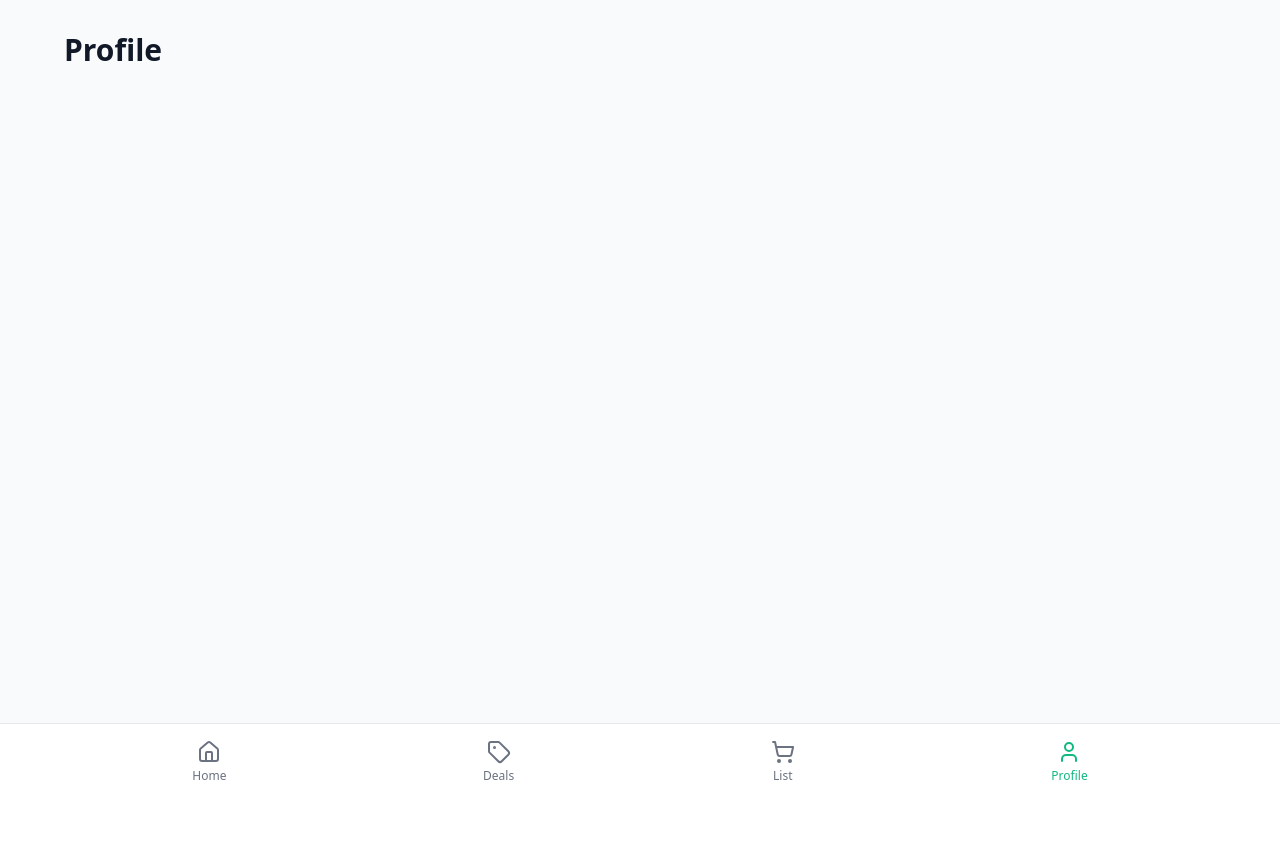
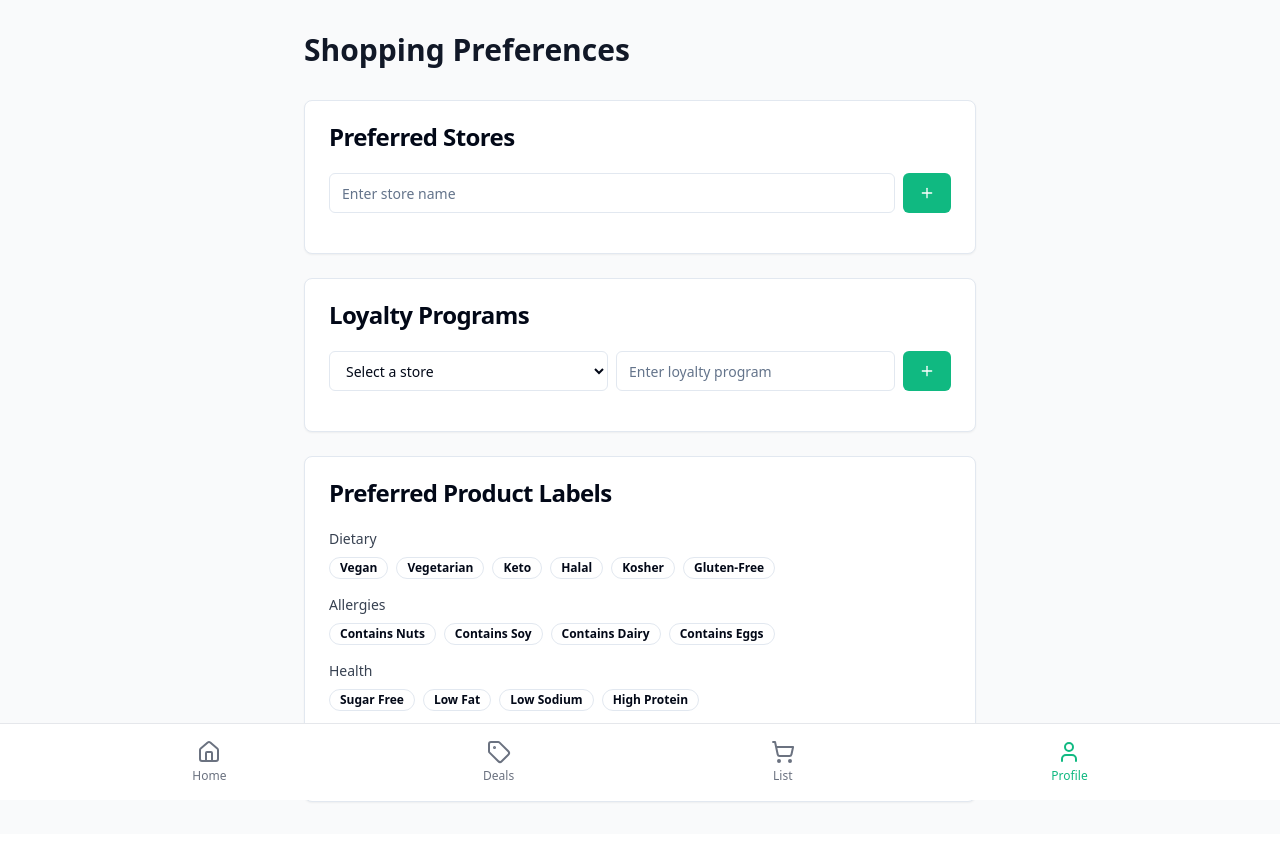
Before and after one commit to inspireteamwork247/savvyshopper, a React (Vite) app: page /profile in a window 1280 px wide. Shown: the top 842 px of the page. Built offline with nearby package versions, Linux system fonts and the light colour scheme.

Commit message:
Add user preferences feature
Implement functionality for users to set their account preferences, including preferred stores, loyalty programs, and preferred product labels. This allows for a more personalized shopping experience.

```diff
--- a/src/pages/Profile.tsx
+++ b/src/pages/Profile.tsx
@@ -1,17 +1,243 @@
 
 import { motion } from "framer-motion";
+import { useState, useEffect } from "react";
+import { Card, CardContent, CardHeader, CardTitle } from "@/components/ui/card";
+import { Button } from "@/components/ui/button";
+import { Input } from "@/components/ui/input";
+import { Badge } from "@/components/ui/badge";
+import { X, Plus, Save } from "lucide-react";
+import { toast } from "sonner";
+import { labelCategories } from "@/components/shopping/constants";
+
+interface UserPreferences {
+  preferred_stores: string[];
+  loyalty_programs: Record<string, string>;
+  preferred_product_labels: string[];
+}
+
+const commonStores = [
+  "Lidl",
+  "Rewe",
+  "Edeka",
+  "Aldi",
+  "Kaufland",
+  "Penny",
+  "Netto",
+  "Real",
+];
 
 const Profile = () => {
+  const [preferences, setPreferences] = useState<UserPreferences>(() => {
+    const saved = localStorage.getItem('userPreferences');
+    return saved ? JSON.parse(saved) : {
+      preferred_stores: [],
+      loyalty_programs: {},
+      preferred_product_labels: [],
+    };
+  });
+
+  const [newStore, setNewStore] = useState("");
+  const [newLoyaltyProgram, setNewLoyaltyProgram] = useState("");
+  const [selectedStore, setSelectedStore] = useState("");
+
+  useEffect(() => {
+    localStorage.setItem('userPreferences', JSON.stringify(preferences));
+  }, [preferences]);
+
+  const addStore = () => {
+    if (!newStore.trim()) {
+      toast.error("Please enter a store name");
+      return;
+    }
+    if (preferences.preferred_stores.includes(newStore.trim())) {
+      toast.error("Store already added");
+      return;
+    }
+    setPreferences(prev => ({
+      ...prev,
+      preferred_stores: [...prev.preferred_stores, newStore.trim()]
+    }));
+    setNewStore("");
+    setSelectedStore(newStore.trim());
+    toast.success("Store added");
+  };
+
+  const removeStore = (store: string) => {
+    setPreferences(prev => {
+      const { [store]: _, ...remainingPrograms } = prev.loyalty_programs;
+      return {
+        ...prev,
+        preferred_stores: prev.preferred_stores.filter(s => s !== store),
+        loyalty_programs: remainingPrograms
+      };
+    });
+    toast.success("Store removed");
+  };
+
+  const addLoyaltyProgram = () => {
+    if (!selectedStore) {
+      toast.error("Please select a store first");
+      return;
+    }
+    if (!newLoyaltyProgram.trim()) {
+      toast.error("Please enter a loyalty program name");
+      return;
+    }
+    setPreferences(prev => ({
+      ...prev,
+      loyalty_programs: {
+        ...prev.loyalty_programs,
+        [selectedStore]: newLoyaltyProgram.trim()
+      }
+    }));
+    setNewLoyaltyProgram("");
+    toast.success("Loyalty program added");
+  };
+
+  const removeLoyaltyProgram = (store: string) => {
+    setPreferences(prev => {
+      const { [store]: _, ...remainingPrograms } = prev.loyalty_programs;
+      return {
+        ...prev,
+        loyalty_programs: remainingPrograms
+      };
+    });
+    toast.success("Loyalty program removed");
+  };
+
+  const toggleLabel = (label: string) => {
+    setPreferences(prev => {
+      const labels = prev.preferred_product_labels;
+      return {
+        ...prev,
+        preferred_product_labels: labels.includes(label)
+          ? labels.filter(l => l !== label)
+          : [...labels, label]
+      };
+    });
+  };
+
   return (
     <motion.div
-      initial={{ opacity: 0, x: 20 }}
-      animate={{ opacity: 1, x: 0 }}
-      exit={{ opacity: 0, x: -20 }}
+      initial={{ opacity: 0, y: 20 }}
+      animate={{ opacity: 1, y: 0 }}
+      exit={{ opacity: 0, y: -20 }}
       className="min-h-screen bg-gray-50 py-8 px-4"
     >
-      <div className="max-w-6xl mx-auto">
-        <h1 className="text-3xl font-bold text-gray-900 mb-4">Profile</h1>
-        {/* Profile content will go here */}
+      <div className="max-w-2xl mx-auto space-y-6">
+        <h1 className="text-3xl font-bold text-gray-900 mb-8">Shopping Preferences</h1>
+
+        <Card>
+          <CardHeader>
+            <CardTitle>Preferred Stores</CardTitle>
+          </CardHeader>
+          <CardContent className="space-y-4">
+            <div className="flex gap-2">
+              <Input
+                placeholder="Enter store name"
+                value={newStore}
+                onChange={(e) => setNewStore(e.target.value)}
+                list="store-suggestions"
+              />
+              <Button onClick={addStore}>
+                <Plus className="w-4 h-4" />
+              </Button>
+            </div>
+            <datalist id="store-suggestions">
+              {commonStores.map(store => (
+                <option key={store} value={store} />
+              ))}
+            </datalist>
+            <div className="flex flex-wrap gap-2">
+              {preferences.preferred_stores.map(store => (
+                <Badge
+                  key={store}
+                  variant="secondary"
+                  className="flex items-center gap-1 text-sm"
+                >
+                  {store}
+                  <X
+                    className="w-3 h-3 cursor-pointer hover:text-destructive"
+                    onClick={() => removeStore(store)}
+                  />
+                </Badge>
+              ))}
+            </div>
+          </CardContent>
+        </Card>
+
+        <Card>
+          <CardHeader>
+            <CardTitle>Loyalty Programs</CardTitle>
+          </CardHeader>
+          <CardContent className="space-y-4">
+            <div className="flex gap-2">
+              <select
+                className="flex h-10 w-full rounded-md border border-input bg-background px-3 py-2 text-sm ring-offset-background"
+                value={selectedStore}
+                onChange={(e) => setSelectedStore(e.target.value)}
+              >
+                <option value="">Select a store</option>
+                {preferences.preferred_stores.map(store => (
+                  <option key={store} value={store}>{store}</option>
+                ))}
+              </select>
+              <Input
+                placeholder="Enter loyalty program"
+                value={newLoyaltyProgram}
+                onChange={(e) => setNewLoyaltyProgram(e.target.value)}
+              />
+              <Button onClick={addLoyaltyProgram}>
+                <Plus className="w-4 h-4" />
+              </Button>
+            </div>
+            <div className="space-y-2">
+              {Object.entries(preferences.loyalty_programs).map(([store, program]) => (
+                <div key={store} className="flex items-center justify-between p-2 bg-gray-50 rounded">
+                  <div>
+                    <span className="font-medium">{store}</span>
+                    <span className="mx-2">-</span>
+                    <span className="text-gray-600">{program}</span>
+                  </div>
+                  <Button
+                    variant="ghost"
+                    size="sm"
+                    onClick={() => removeLoyaltyProgram(store)}
+                  >
+                    <X className="w-4 h-4" />
+                  </Button>
+                </div>
+              ))}
+            </div>
+          </CardContent>
+        </Card>
+
+        <Card>
+          <CardHeader>
+            <CardTitle>Preferred Product Labels</CardTitle>
+          </CardHeader>
+          <CardContent>
+            <div className="space-y-4">
+              {Object.entries(labelCategories).map(([category, labels]) => (
+                <div key={category}>
+                  <h3 className="text-sm font-medium text-gray-700 mb-2">{category}</h3>
+                  <div className="flex flex-wrap gap-2">
+                    {labels.map(label => (
+                      <Badge
+                        key={label}
+                        variant={preferences.preferred_product_labels.includes(label) ? "default" : "outline"}
+                        className="cursor-pointer"
+                        onClick={() => toggleLabel(label)}
+                      >
+                        {label}
+                      </Badge>
+                    ))}
+                  </div>
+                </div>
+              ))}
+            </div>
+          </CardContent>
+        </Card>
       </div>
     </motion.div>
   );
```
